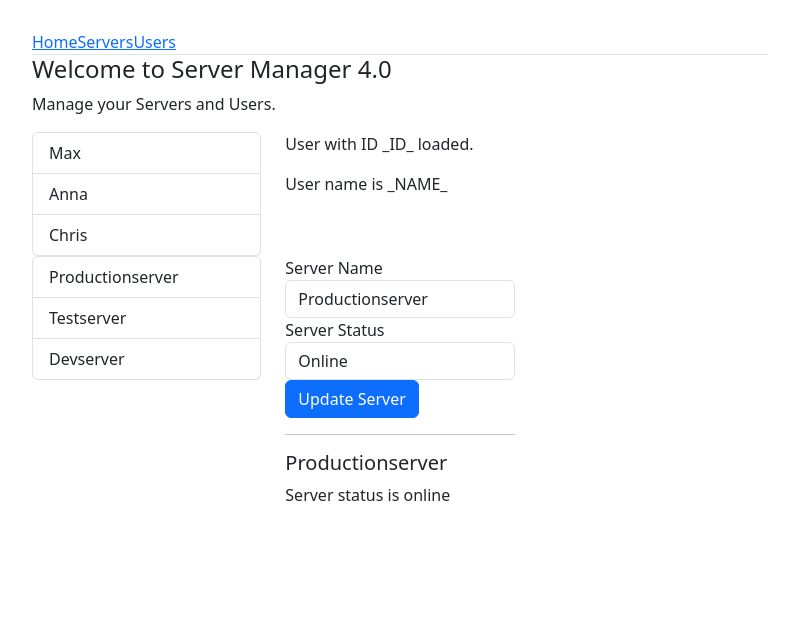
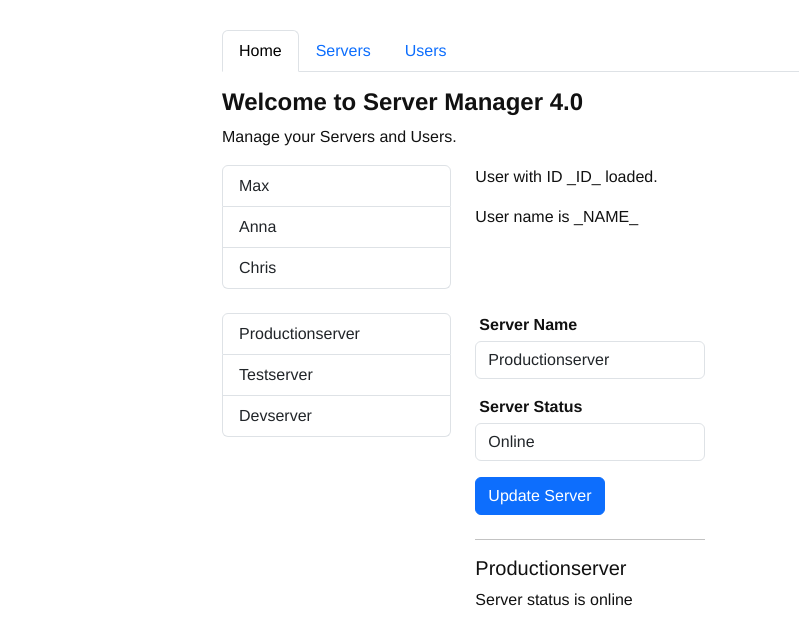
Before and after one commit to shubhenduanupamdutta/routing, an Angular app: page / in a window 1280 px wide. Shown: the top 644 px of the page, without its empty margins (50-849 px from the left). Built offline with nearby package versions, Linux system fonts and the light colour scheme.

Commit message:
Update styling classes to bootstrap 5

```diff
--- a/src/app/app.component.html
+++ b/src/app/app.component.html
@@ -1,25 +1,31 @@
 <div class="container">
   <div class="row">
-    <div class="col-xs-12 col-sm-10 col-md-8 col-sm-offset-1 col-md-offset-2">
+    <div class="col-12 col-md-8 offset-md-2">
       <ul class="nav nav-tabs">
-        <li role="presentation" class="active"><a href="#">Home</a></li>
-        <li role="presentation"><a href="#">Servers</a></li>
-        <li role="presentation"><a href="#">Users</a></li>
+        <li class="nav-item">
+          <a class="nav-link active" href="#">Home</a>
+        </li>
+        <li class="nav-item">
+          <a class="nav-link" href="#">Servers</a>
+        </li>
+        <li class="nav-item">
+          <a class="nav-link" href="#">Users</a>
+        </li>
       </ul>
     </div>
   </div>
   <div class="row">
-    <div class="col-xs-12 col-sm-10 col-md-8 col-sm-offset-1 col-md-offset-2">
+    <div class="col-12 col-md-8 offset-md-2">
       <app-home></app-home>
     </div>
   </div>
   <div class="row">
-    <div class="col-xs-12 col-sm-10 col-md-8 col-sm-offset-1 col-md-offset-2">
+    <div class="col-12 col-md-8 offset-md-2">
       <app-users></app-users>
     </div>
   </div>
   <div class="row">
-    <div class="col-xs-12 col-sm-10 col-md-8 col-sm-offset-1 col-md-offset-2">
+    <div class="col-12 col-md-8 offset-md-2 my-4">
       <app-servers></app-servers>
     </div>
   </div>
--- a/src/app/home/home.component.css
+++ b/src/app/home/home.component.css
@@ -0,0 +1,3 @@
+h4 {
+  font-weight: bolder;
+}
--- a/src/app/home/home.component.html
+++ b/src/app/home/home.component.html
@@ -1,2 +1,5 @@
-<h4>Welcome to Server Manager 4.0</h4>
+<div class="mt-3 mb-1">
+  <h4>Welcome to Server Manager 4.0</h4>
+</div>
+
 <p>Manage your Servers and Users.</p>
--- a/src/app/servers/edit-server/edit-server.component.css
+++ b/src/app/servers/edit-server/edit-server.component.css
@@ -0,0 +1,3 @@
+label {
+  font-weight: bold;
+}
--- a/src/app/servers/edit-server/edit-server.component.html
+++ b/src/app/servers/edit-server/edit-server.component.html
@@ -1,21 +1,14 @@
-<div class="form-group">
-  <label for="name">Server Name</label>
-  <input
-    type="text"
-    id="name"
-    class="form-control"
-    [(ngModel)]="serverName">
+<div class="form-group mb-3">
+  <label for="name" class="from-label ms-1 mb-1">Server Name</label>
+  <input type="text" id="name" class="form-control" [(ngModel)]="serverName" />
 </div>
-<div class="form-group">
-  <label for="status">Server Status</label>
-  <select
-    id="status"
-    class="form-control"
-    [(ngModel)]="serverStatus">
+<div class="form-group mb-3">
+  <label for="status" class="form-label ms-1 mb-1">Server Status</label>
+  <select id="status" class="form-control" [(ngModel)]="serverStatus">
     <option value="online">Online</option>
     <option value="offline">Offline</option>
   </select>
 </div>
-<button
-  class="btn btn-primary"
-  (click)="onUpdateServer()">Update Server</button>
+<button class="btn btn-primary mb-2" (click)="onUpdateServer()">
+  Update Server
+</button>
--- a/src/app/servers/servers.component.html
+++ b/src/app/servers/servers.component.html
@@ -1,5 +1,5 @@
 <div class="row">
-  <div class="col-xs-12 col-sm-4">
+  <div class="col-12 col-md-4">
     <div class="list-group">
       <a
         href="#"
@@ -9,7 +9,7 @@
       </a>
     </div>
   </div>
-  <div class="col-xs-12 col-sm-4">
+  <div class="col-12 col-md-4">
     <app-edit-server></app-edit-server>
     <hr>
     <app-server></app-server>
--- a/src/app/users/users.component.html
+++ b/src/app/users/users.component.html
@@ -1,15 +1,12 @@
 <div class="row">
-  <div class="col-xs-12 col-sm-4">
+  <div class="col-12 col-md-4">
     <div class="list-group">
-      <a
-        href="#"
-        class="list-group-item"
-        *ngFor="let user of users">
+      <a href="#" class="list-group-item" *ngFor="let user of users">
         {{ user.name }}
       </a>
     </div>
   </div>
-  <div class="col-xs-12 col-sm-4">
+  <div class="col-12 col-md-4">
     <app-user></app-user>
   </div>
 </div>
--- a/src/styles.css
+++ b/src/styles.css
@@ -1 +1,6 @@
 /* You can add global styles to this file, and also import other style files */
+
+* {
+  font-family: "Helvetica", Arial, sans-serif;
+  color: #111;
+}
```
